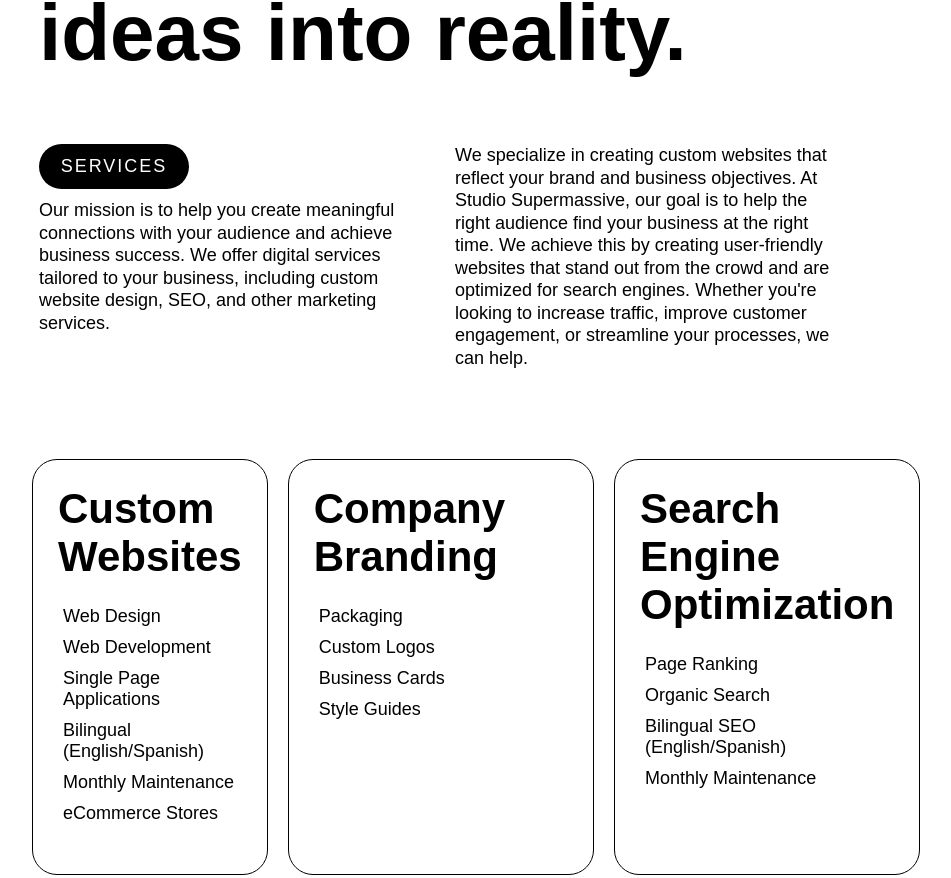
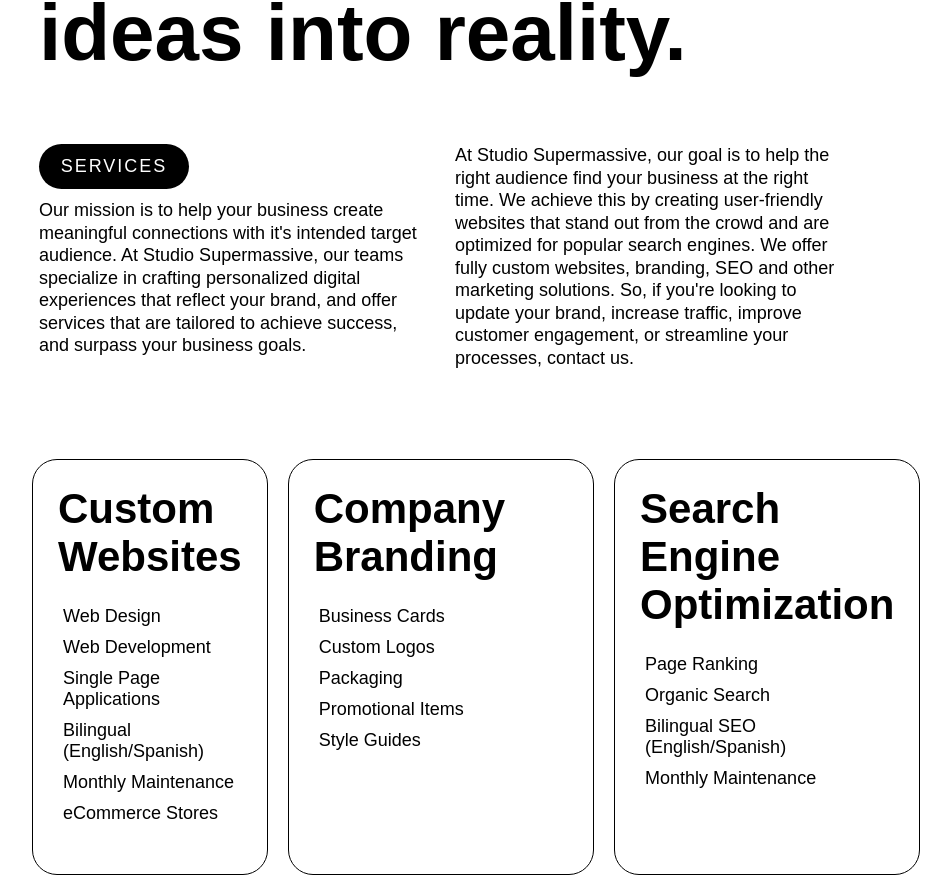
Before and after one commit to ssmllc/ssm24, a website built with webpack: page src/index.html in a window 1280 px wide. Shown: the part 1189-2067 px from the top of the page, without its empty margins (185-1136 px from the left). Built offline with nearby package versions, Linux system fonts and the light colour scheme; a web font is replaced by a local one.

Commit message:
Update content

```diff
--- a/src/index.html
+++ b/src/index.html
@@ -87,20 +87,23 @@
             <div class="ssm-services--col">
               <p class="ssm-services--details_label">Services</p>
               <p class="ssm-services--details">
-                Our mission is to help you create meaningful connections with your audience and achieve business
-                success. We offer digital services tailored to your business, including custom website design, SEO, and
-                other
-                marketing services.</p>
+                Our mission is to help your business create meaningful connections with it's intended target audience.
+                At Studio Supermassive, our teams specialize in crafting personalized digital experiences that reflect
+                your brand, and offer services
+                that are tailored to
+                achieve
+                success, and surpass your business goals. </p>
             </div>
 
             <div class="ssm-services--col">
               <p class="ssm-services--details">
-                We specialize in creating custom websites that reflect your brand and business objectives.
                 At Studio Supermassive, our goal is to help the right audience find your business at the right time.
                 We achieve this by creating user-friendly websites that stand out from the crowd and are optimized for
-                search engines.
-                Whether you're looking to increase traffic, improve customer engagement, or streamline your processes,
-                we can help.</p>
+                popular search engines. We offer fully custom websites, branding, SEO and other marketing solutions. So,
+                if
+                you're
+                looking to update your brand, increase traffic, improve customer engagement, or streamline your
+                processes, contact us.</p>
             </div>
           </div>
           <div class="ssm-services--list">
@@ -121,9 +124,10 @@
               <h2 class="ssm-services--item_header">Company Branding</h2>
 
               <ul class="ssm-services--menu">
+                <li>Business Cards</li>
+                <li>Custom Logos</li>
                 <li>Packaging</li>
-                <li>Custom Logos</li>
-                <li>Business Cards</li>
+                <li>Promotional Items</li>
                 <li>Style Guides</li>
               </ul>
             </div>
@@ -210,8 +214,8 @@
                   <p class="ssm-about--details_copy">With over 20 years of combined experience our team of professionals
                     is
                     adept at using language as a potent tool
-                    to connect with a wide range of demographics because we understand the specifics of interacting with
-                    varied audiences. We have experience working with businesses of all sizes, from small independent
+                    to connect with a wide range of demographics. We have experience working with businesses of all
+                    sizes, from small independent
                     shops to large corporations.
                   </p>
                 </div>
@@ -225,8 +229,7 @@
                     also strategically impactful, whether it's through the creation of culturally relevant content,
                     keyword optimization for multilingual search engine optimization, or the seamless translation of ad
                     copy
-                    between languages. To find out how we can assist take your company to the next level, get in contact
-                    with us.
+                    between languages. To find out how we can take your company to the next level, contact us.
                   </p>
                 </div>
               </div>
```
Also changed, not shown: dist/index.html.
